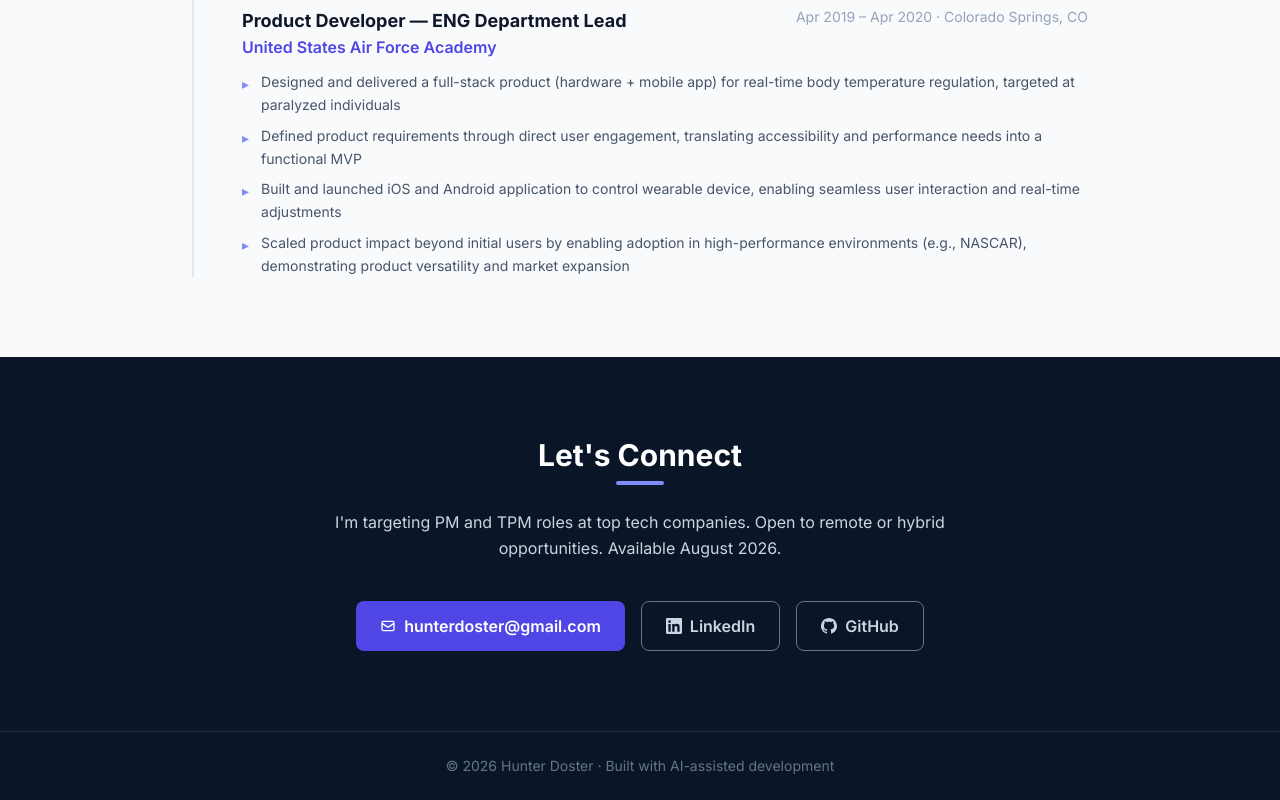
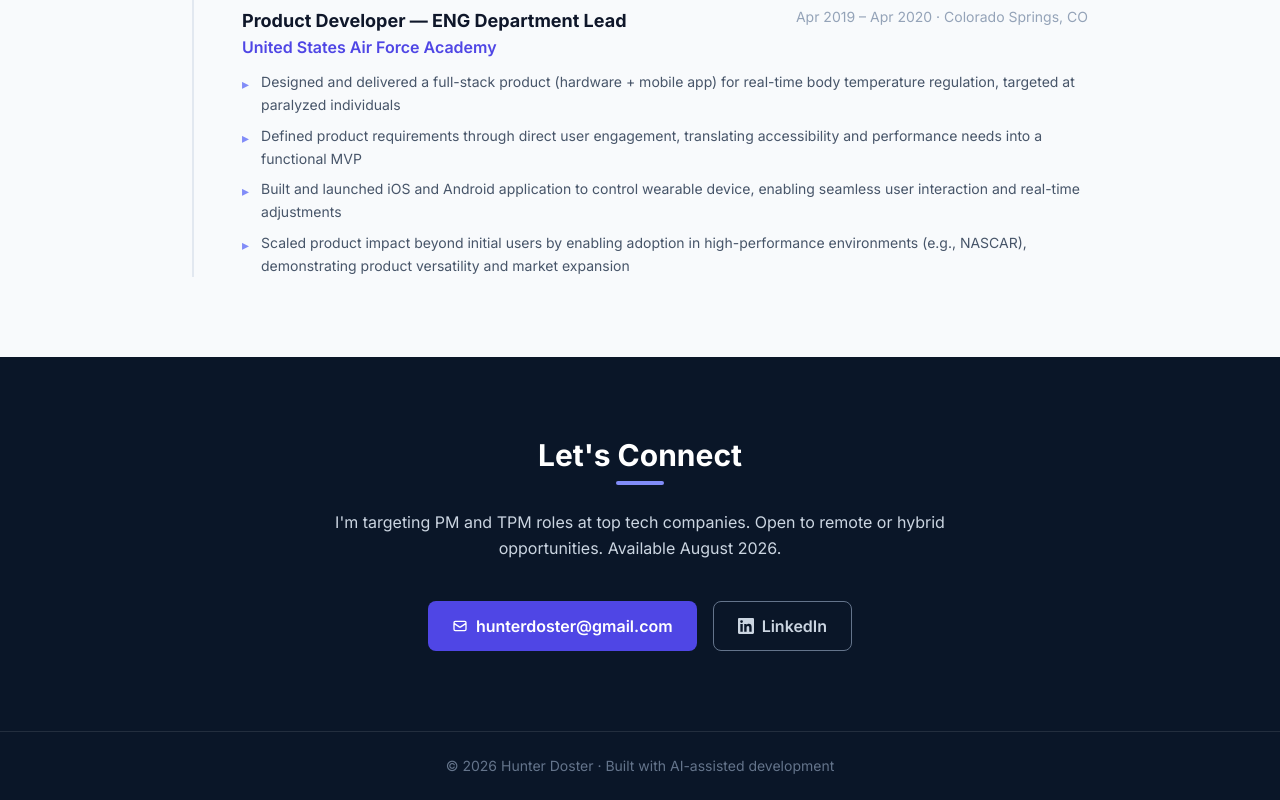
Before and after one commit to hunterdoster/hunterdoster.github.io, a plain HTML site: page index.html in a window 1280 px wide. Shown: the part 4157-4957 px from the top of the page. Drawn offline with nearby package versions, Linux system fonts and the light colour scheme.

Commit message:
Remove GitHub link from contact section

```diff
--- a/index.html
+++ b/index.html
@@ -368,13 +368,6 @@
           </svg>
           LinkedIn
         </a>
-        <a href="https://github.com/hunterdoster" target="_blank"
-          class="flex items-center gap-2 border border-slate-500 hover:border-white text-slate-300 hover:text-white font-semibold px-6 py-3 rounded-lg transition-colors">
-          <svg class="w-4 h-4" fill="currentColor" viewBox="0 0 24 24">
-            <path d="M12 0C5.374 0 0 5.373 0 12c0 5.302 3.438 9.8 8.207 11.387.599.111.793-.261.793-.577v-2.234c-3.338.726-4.033-1.416-4.033-1.416-.546-1.387-1.333-1.756-1.333-1.756-1.089-.745.083-.729.083-.729 1.205.084 1.839 1.237 1.839 1.237 1.07 1.834 2.807 1.304 3.492.997.107-.775.418-1.305.762-1.604-2.665-.305-5.467-1.334-5.467-5.931 0-1.311.469-2.381 1.236-3.221-.124-.303-.535-1.524.117-3.176 0 0 1.008-.322 3.301 1.23A11.509 11.509 0 0112 5.803c1.02.005 2.047.138 3.006.404 2.291-1.552 3.297-1.23 3.297-1.23.653 1.653.242 2.874.118 3.176.77.84 1.235 1.911 1.235 3.221 0 4.609-2.807 5.624-5.479 5.921.43.372.823 1.102.823 2.222v3.293c0 .319.192.694.801.576C20.566 21.797 24 17.3 24 12c0-6.627-5.373-12-12-12z"/>
-          </svg>
-          GitHub
-        </a>
       </div>
     </div>
   </section>
```
